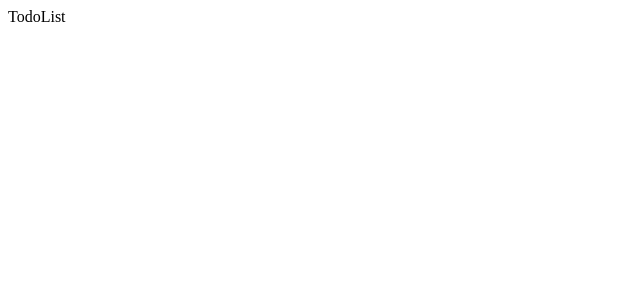
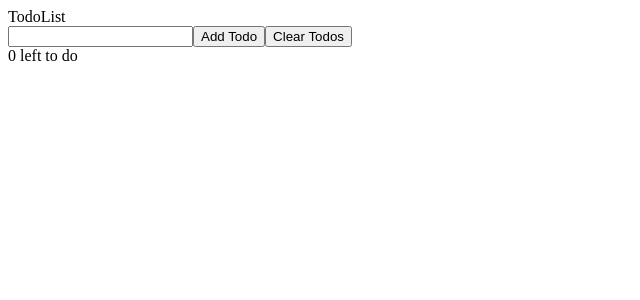
Before and after one commit to nam-k-nguyen/todolist, a React (Create React App) app: page / in a window 1280 px wide. Shown: the top 300 px of the page, without its empty margins (0-640 px from the left). Built offline with nearby package versions, Linux system fonts and the light colour scheme.

Commit message:
Update App.js
Add buttons and inputs to interface

```diff
--- a/src/App.js
+++ b/src/App.js
@@ -1,10 +1,20 @@
+import { useState, useRef } from 'react';
 import TodoList from './TodoList';
 
 function App() {
+  const [todos, setTodos] = useState([]);
+  const todoNameRef = useRef();
+
+  function handleAddTodo(event) {
+  }
+
   return (
     <>
-      <TodoList />
-
+      <TodoList todos={todos} />
+      <input ref={todoNameRef} type="text" />
+      <button onClick={handleAddTodo}>Add Todo</button>
+      <button>Clear Todos</button>
+      <div>0 left to do</div>
     </>
   );
 }
```
